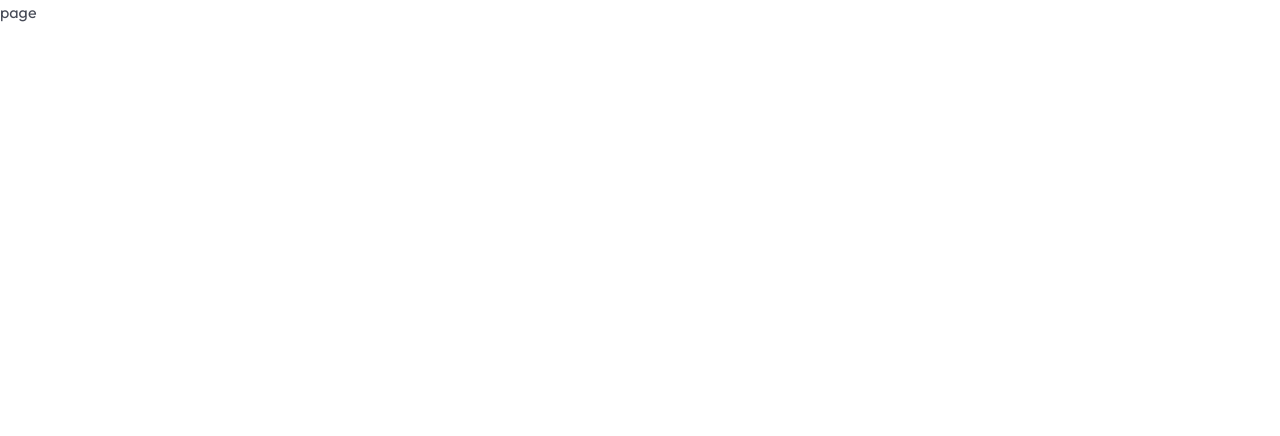
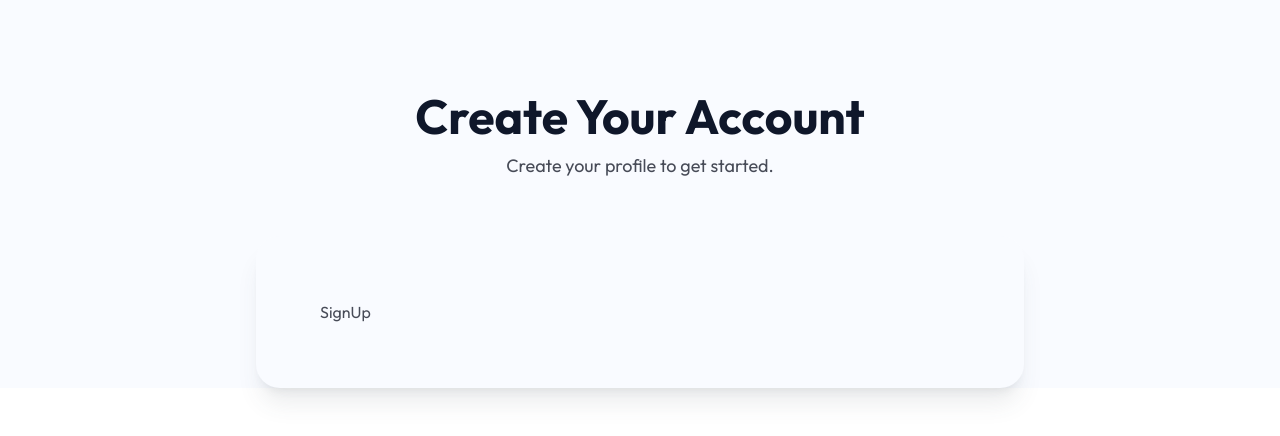
Before and after one commit to benchigozie/memestructures, a Next.js app: page /auth in a window 1280 px wide. Shown: the top 436 px of the page. Built offline with nearby package versions, Linux system fonts and the light colour scheme.

Commit message:
feat: add auth frontend.

```diff
--- a/src/app/(auth)/auth/page.tsx
+++ b/src/app/(auth)/auth/page.tsx
@@ -1,7 +1,38 @@
+"use client"
+
+import Login from "@/components/Login";
+import SignUp from "@/components/SignUp";
+import { useState } from "react";
 
 const page = () => {
+
+  const [page, setPage] = useState<"login" | "signup">("signup");
+
   return (
-    <div>page</div>
+    <section className='bg-my-white pt-14 md:pt-18'>
+      {
+        page === "signup" ?
+          <div className="text-center flex flex-col gap-3">
+            <h2 className='text-3xl md:text-5xl text-my-deep-blue font-bold mt-1 md:mt-5'>Create Your Account</h2>
+            <p className="text-lg">Create your profile to get started.</p>
+          </div>
+          :
+          <div className="text-center flex flex-col gap-3">
+            <h2 className='text-3xl md:text-5xl text-my-deep-blue font-bold mt-1 md:mt-5 text-center'>Welcome Back</h2>
+            <p className="text-lg">Login to your account to continue.</p>
+          </div>
+      }
+      <div className='max-w-6xl mx-auto px-4 '>
+        <div className='bg-my-white rounded-3xl max-w-3xl p-5 md:p-16 mx-auto shadow-xl shadow-my-gray/10 mt-14'>
+          {
+            page === "signup" ?
+              <SignUp goToLogin={() => setPage("login")} /> :
+              <Login goToSignup={() => setPage("signup")} />
+          }
+        </div>
+
+      </div>
+    </section>
   )
 }
 
--- a/src/app/layout.tsx
+++ b/src/app/layout.tsx
@@ -34,7 +34,7 @@ export default function RootLayout({
       <body
         className={outfit.variable}
       >
-        <main>
+        <main className="bg-my-white">
           {children}
         </main>
       </body>
--- a/src/app/page.tsx
+++ b/src/app/page.tsx
@@ -11,7 +11,7 @@ import YieldStrategy from "@/components/YieldStrategy";
 
 export default function Home() {
   return (
-    <div className="bg-my-white">
+    <div>
 
         <FixedCTA />
         <Hero />
--- /dev/null
+++ b/src/components/Login.tsx
@@ -0,0 +1,11 @@
+type Props = {
+    goToSignup : () => void
+}
+
+const Login = ({ goToSignup } :  Props ) => {
+  return (
+    <div>Login</div>
+  )
+}
+
+export default Login
--- /dev/null
+++ b/src/components/SignUp.tsx
@@ -0,0 +1,11 @@
+type Props = {
+    goToLogin : () => void
+}
+
+const SignUp = ({ goToLogin } :  Props ) => {
+  return (
+    <div>SignUp</div>
+  )
+}
+
+export default SignUp
```
Also changed, not shown: 1 other file (tests, documents, lock files or other folders).
